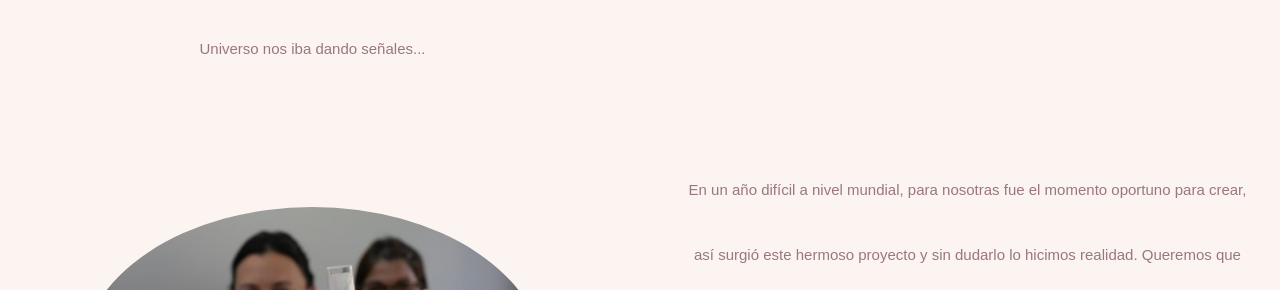
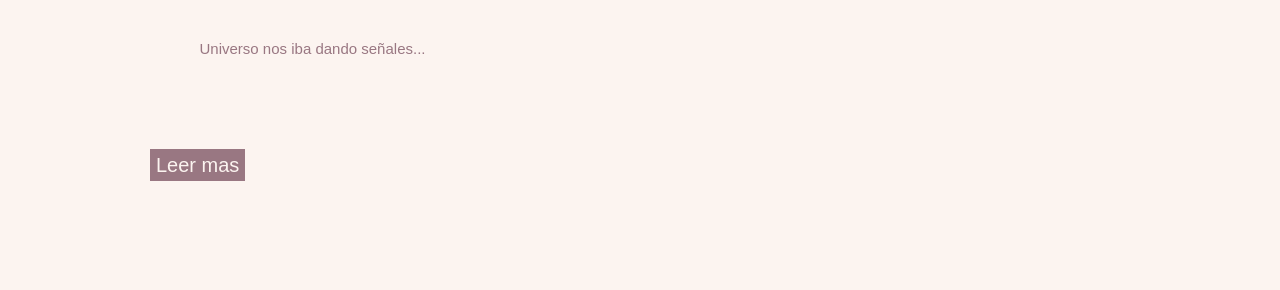
Before and after one commit to LuMazz1009/Mola_Identidad, a plain HTML site: page pages/nosotras.html in a window 1280 px wide. Shown: the part 1190-1480 px from the top of the page. Drawn offline with nearby package versions, Linux system fonts and the light colour scheme; a web font is replaced by a local one.

Commit message:
agregue boton en seccion nosotras para leer mas

```diff
--- a/css/style.css
+++ b/css/style.css
@@ -92,6 +92,9 @@ p{
     padding: 80px;
     border-radius: 50%;
 }
+.btNos{
+    margin-left: 150px;
+}
 /* tienda */
 .listado{
     font-family: 'Andika', sans-serif;
--- a/pages/nosotras.html
+++ b/pages/nosotras.html
@@ -72,10 +72,8 @@
         </div>
         <div class="row texto">
             <div class="col-lg-6 col-xs-12">
-                <img src="../assets/img/molagirls.jpg" class="imgNos img-fluid" alt="team mola">
-            </div>
-            <div class="col-lg-6 col-xs-12">
-                <p class="nosotras__parrafo fuenteSec text-center">En un año difícil a nivel mundial, para nosotras fue el momento oportuno para crear, así surgió este hermoso proyecto y sin dudarlo lo hicimos realidad. Queremos que sepan, que cada elección de fragancia es pensada para que te transporte a algún lugar, que cierres tus ojos y estés allí, por un instante, o varios minutos, elegimos los mejores materiales para nuestros productos, desde las esencias, los envases, las etiquetas, todo absolutamente todo lo elegimos con el CORAZON, ese es nuestro sello de valor. Queremos compartir con vos, esto que nos hace sentido:
+                <button type="button" class="btnList btNos" data-toggle="collapse" data-target="#demo">Leer mas</button>
+                <p id="demo" class="collapse nosotras__parrafo fuenteSec text-center">En un año difícil a nivel mundial, para nosotras fue el momento oportuno para crear, así surgió este hermoso proyecto y sin dudarlo lo hicimos realidad. Queremos que sepan, que cada elección de fragancia es pensada para que te transporte a algún lugar, que cierres tus ojos y estés allí, por un instante, o varios minutos, elegimos los mejores materiales para nuestros productos, desde las esencias, los envases, las etiquetas, todo absolutamente todo lo elegimos con el CORAZON, ese es nuestro sello de valor. Queremos compartir con vos, esto que nos hace sentido:
                     Ponete primero en la lista, elegí lo mejor, y siempre en coherencia con lo que decís, sentís y haces.
                     Salir de creencias limitantes, y pensar que siempre siempre , siempre, siempre, se puede.
                     Alinéate con tus sueños, en cada área de tu vida, sabiendo lo que queres y para que lo queres, y agradeciendo todo lo que existe hoy en tu vida.
```
